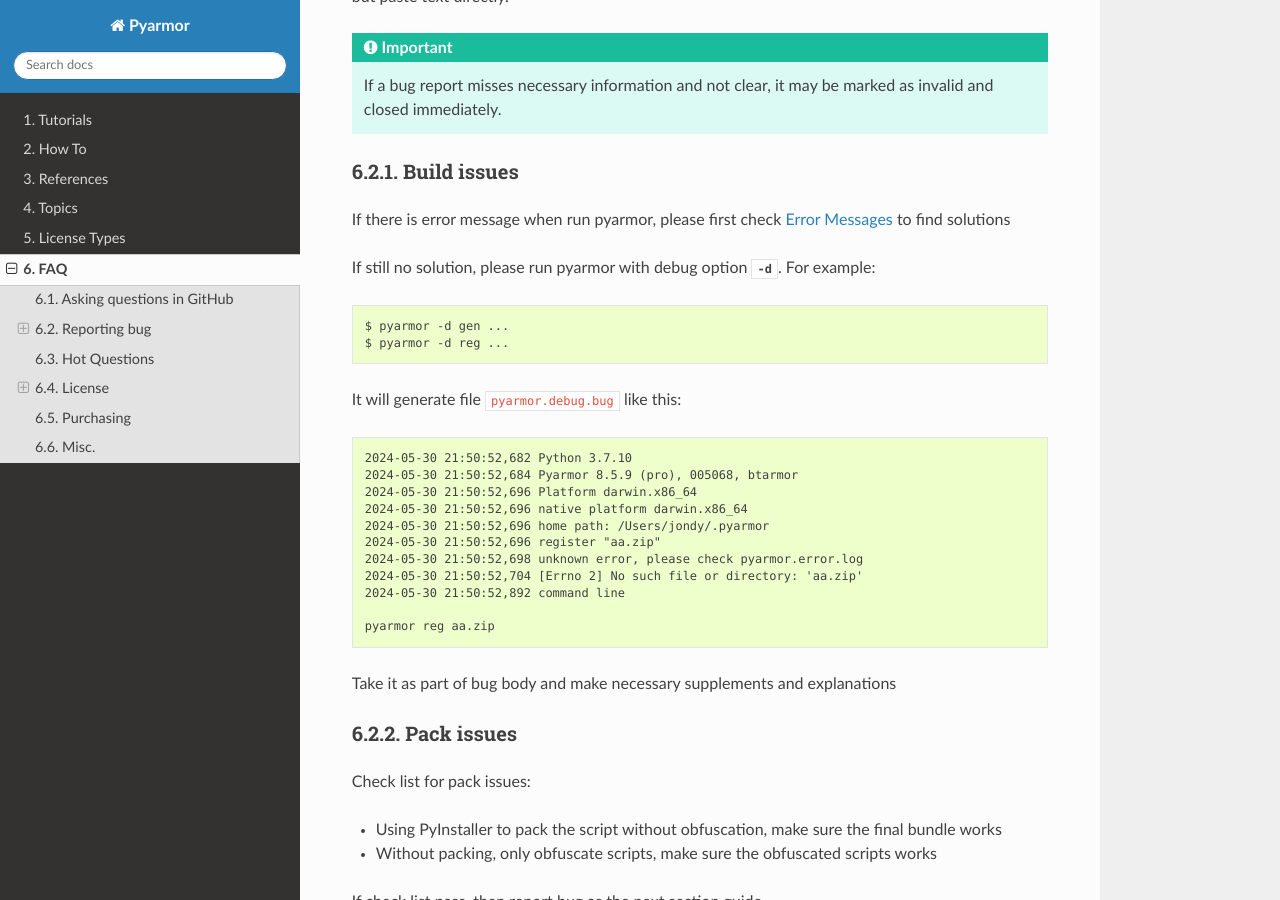
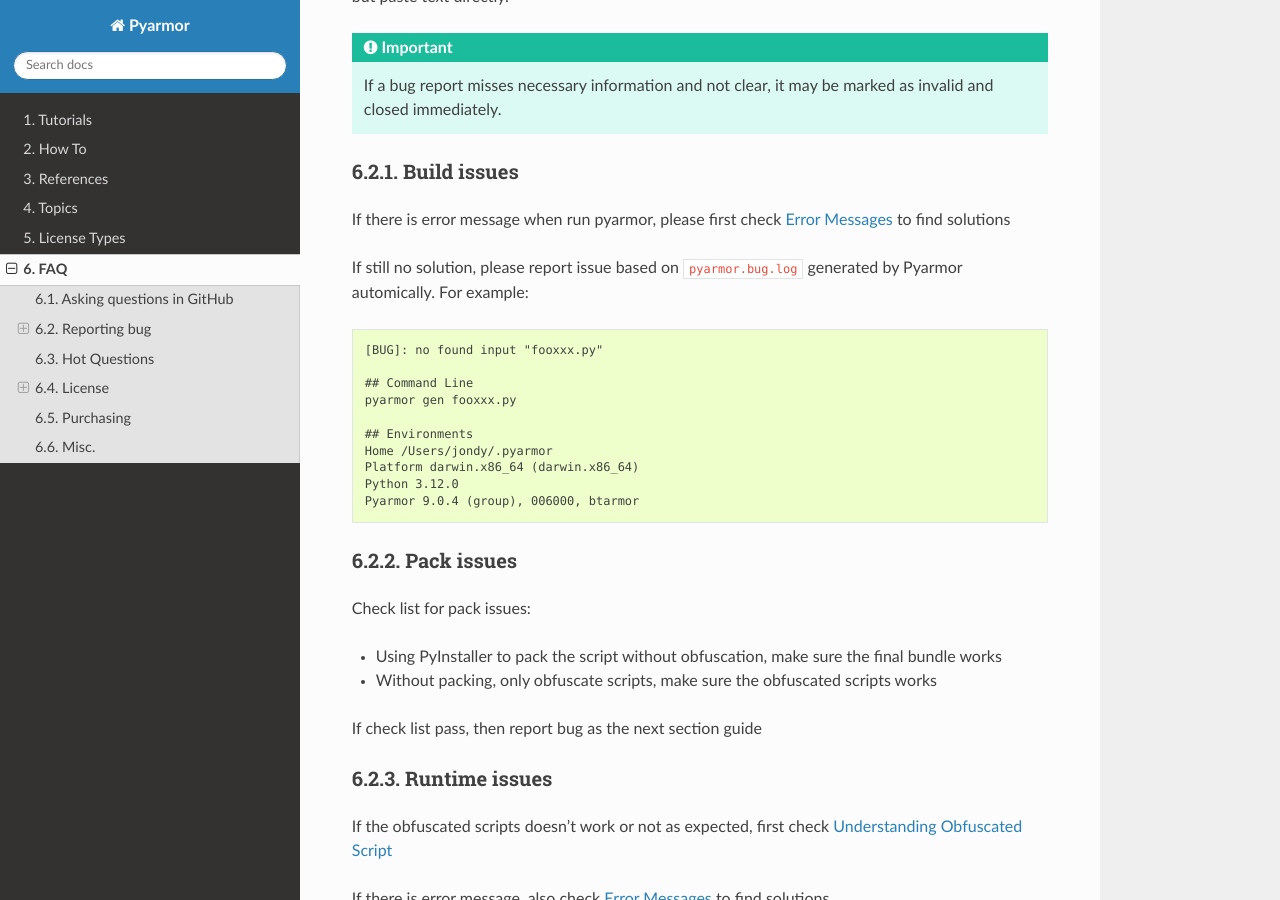
Before and after one commit to dashingsoft/pyarmor, a Sphinx documentation site: the page built from docs/questions.rst, in a window 1280 px wide and 900 px high, scrolled down 1444 px. Built offline with Sphinx 7.4.7 and the Read the Docs theme 3.1.0, drawn with Linux system fonts in a browser that asks for light colours.

Commit message:
Log bug template to pyarmor.bug.log

```diff
--- a/docs/questions.rst
+++ b/docs/questions.rst
@@ -78,26 +78,18 @@
 
 If there is error message when run pyarmor, please first check :doc:`reference/errors` to find solutions
 
-If still no solution, please run pyarmor with debug option :option:`-d`. For example::
+If still no solution, please report issue based on :file:`pyarmor.bug.log` generated by Pyarmor automically. For example::
 
-    $ pyarmor -d gen ...
-    $ pyarmor -d reg ...
+    [BUG]: no found input "fooxxx.py"
 
-It will generate file :file:`pyarmor.debug.bug` like this::
+    ## Command Line
+    pyarmor gen fooxxx.py
 
-    2024-05-30 21:50:52,682 Python 3.7.10
-    2024-05-30 21:50:52,684 Pyarmor 8.5.9 (pro), 005068, btarmor
-    2024-05-30 21:50:52,696 Platform darwin.x86_64
-    2024-05-30 21:50:52,696 native platform darwin.x86_64
-    2024-05-30 21:50:52,696 home path: /Users/jondy/.pyarmor
-    2024-05-30 21:50:52,696 register "aa.zip"
-    2024-05-30 21:50:52,698 unknown error, please check pyarmor.error.log
-    2024-05-30 21:50:52,704 [Errno 2] No such file or directory: 'aa.zip'
-    2024-05-30 21:50:52,892 command line
-
-    pyarmor reg aa.zip
-
-Take it as part of bug body and make necessary supplements and explanations
+    ## Environments
+    Home /Users/jondy/.pyarmor
+    Platform darwin.x86_64 (darwin.x86_64)
+    Python 3.12.0
+    Pyarmor 9.0.4 (group), 006000, btarmor
 
 Pack issues
 -----------
```
Also changed, not shown: src/cli/default.cfg (+21 -4 lines), 1 other file.
